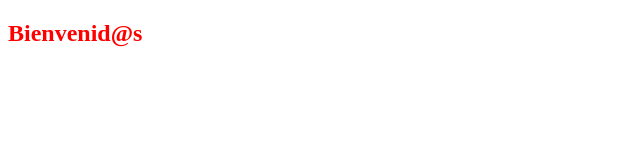
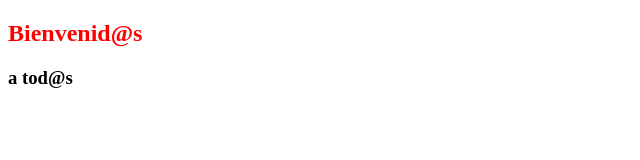
Before and after one commit to pepesan/ejemplos-thinktic-dic-2022, a plain HTML site: page index.html in a window 1280 px wide. Shown: the full height of the page, 0-640 px from the left. Drawn offline with Linux system fonts and the light colour scheme.

Commit message:
metido subtítulo y modificado el .gitignore para que no incluya la carpeta del IntelliJ

```diff
--- a/index.html
+++ b/index.html
@@ -11,5 +11,6 @@
             }
         </style>
         <h2>Bienvenid@s</h2>
+        <h3>a tod@s</h3>
     </body>
 </html>
```
Also changed, not shown: 1 other file.
